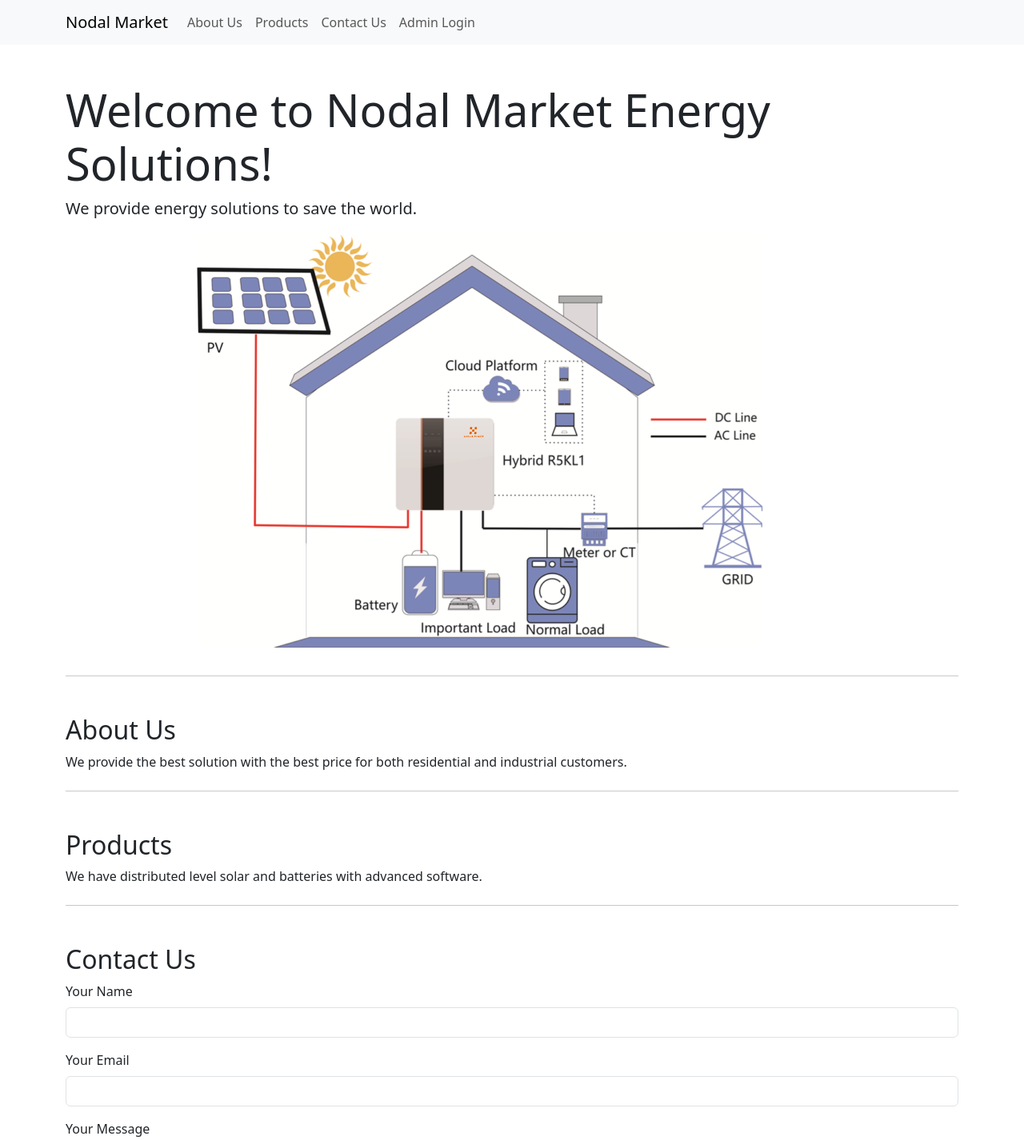
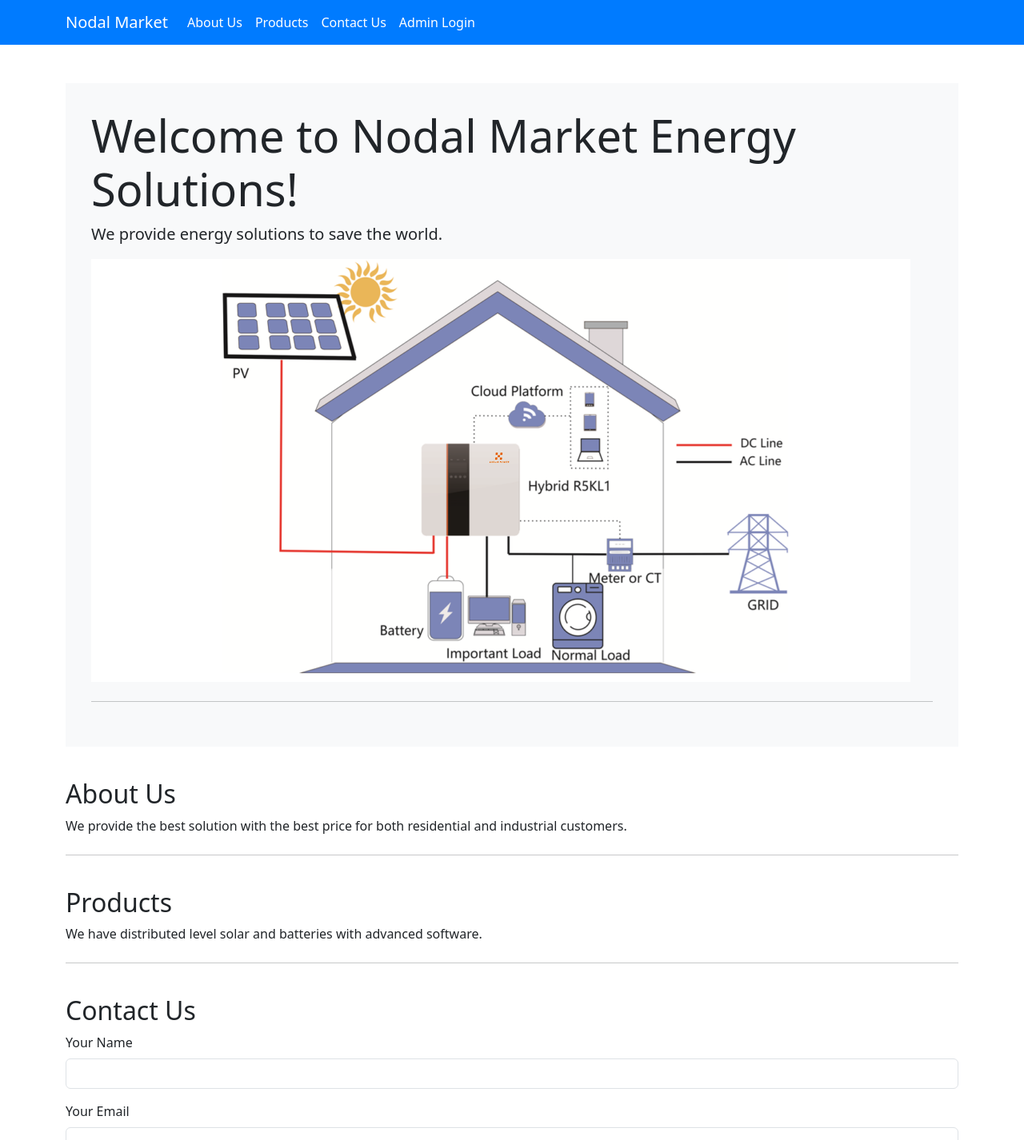
Before and after one commit to AustinTX360/1, a Flask app: page / in a window 1280 px wide; the page is wider, and only the part inside the window is pictured. Shown: the top 1426 px of that part at 80% size. Run offline with Flask 3, Linux system fonts and the light colour scheme.

Commit message:
Update index.html

```diff
--- a/templates/index.html
+++ b/templates/index.html
@@ -1,5 +1,3 @@
-<!-- index.html -->
-
 <!DOCTYPE html>
 <html lang="en">
 <head>
@@ -8,22 +6,47 @@
     <link rel="stylesheet" href="https://cdn.jsdelivr.net/npm/bootstrap@5.3.0/dist/css/bootstrap.min.css">
     <link rel="icon" href="{{ url_for('static', filename='ico.PNG') }}" type="image/x-icon">
     <title>Nodal Market</title>
+    <style>
+        body {
+            padding-top: 56px;
+        }
 
-    <!-- Add your styles here if needed -->
-    <style>
-        /* Add your custom styles here */
-        #map { height: 400px; }
+        .navbar {
+            background-color: #007bff;
+        }
+
+        .navbar-brand, .navbar-nav .nav-link {
+            color: #ffffff !important;
+        }
+
+        .jumbotron {
+            background-color: #f8f9fa;
+            padding: 2rem;
+        }
+
+        .jumbotron img {
+            max-width: 100%;
+            height: auto;
+        }
+
+        .section-heading {
+            margin-top: 40px;
+        }
+
+        .card {
+            margin-top: 20px;
+        }
     </style>
 </head>
 <body>
-    <nav class="navbar navbar-expand-lg navbar-light bg-light">
+    <nav class="navbar navbar-expand-lg navbar-light fixed-top">
         <div class="container">
             <a class="navbar-brand" href="#">Nodal Market</a>
             <button class="navbar-toggler" type="button" data-bs-toggle="collapse" data-bs-target="#navbarNav" aria-controls="navbarNav" aria-expanded="false" aria-label="Toggle navigation">
                 <span class="navbar-toggler-icon"></span>
             </button>
             <div class="collapse navbar-collapse" id="navbarNav">
-                <ul class="navbar-nav">
+                <ul class="navbar-nav ml-auto">
                     <li class="nav-item">
                         <a class="nav-link" href="#about">About Us</a>
                     </li>
@@ -42,28 +65,28 @@
     </nav>
 
     <div class="container mt-5">
-        <h1 class="display-4">Welcome to Nodal Market Energy Solutions!</h1>
-        <p class="lead">We provide energy solutions to save the world.</p>
-        <img src="{{ url_for('static', filename='your_image.jpg') }}" class="img-fluid" alt="Your Image">
-        <hr class="my-4">
+        <div class="jumbotron">
+            <h1 class="display-4">Welcome to Nodal Market Energy Solutions!</h1>
+            <p class="lead">We provide energy solutions to save the world.</p>
+            <img src="{{ url_for('static', filename='your_image.jpg') }}" class="img-fluid" alt="Your Image">
+            <hr class="my-4">
+        </div>
 
-        <!-- Home Content -->
-
-        <div id="about" class="mt-5">
+        <div id="about" class="section-heading">
             <h2>About Us</h2>
             <p>We provide the best solution with the best price for both residential and industrial customers.</p>
         </div>
 
         <hr class="my-4">
 
-        <div id="products" class="mt-5">
+        <div id="products" class="section-heading">
             <h2>Products</h2>
             <p>We have distributed level solar and batteries with advanced software.</p>
         </div>
 
         <hr class="my-4">
 
-        <div id="contact" class="mt-5">
+        <div id="contact" class="section-heading">
             <h2>Contact Us</h2>
             <form action="{{ url_for('submit_form') }}" method="post">
                 <div class="mb-3">
@@ -81,18 +104,8 @@
                 <button type="submit" class="btn btn-primary">Submit</button>
             </form>
         </div>
+    </div>
 
-        <!-- Map container -->
-        <div id="map" class="mt-5"></div>
-
-        <!-- Include the Leaflet JavaScript library -->
-        <script src="https://unpkg.com/leaflet/dist/leaflet.js"></script>
-
-        <!-- Include your custom JavaScript file 'map.js' from the 'js' folder -->
-        <script src="{{ url_for('static', filename='js/map.js') }}"></script>
-
-        <!-- Bootstrap JavaScript library -->
-        <script src="https://cdn.jsdelivr.net/npm/bootstrap@5.3.0/dist/js/bootstrap.bundle.min.js"></script>
-    </div>
+    <script src="https://cdn.jsdelivr.net/npm/bootstrap@5.3.0/dist/js/bootstrap.bundle.min.js"></script>
 </body>
 </html>
```
